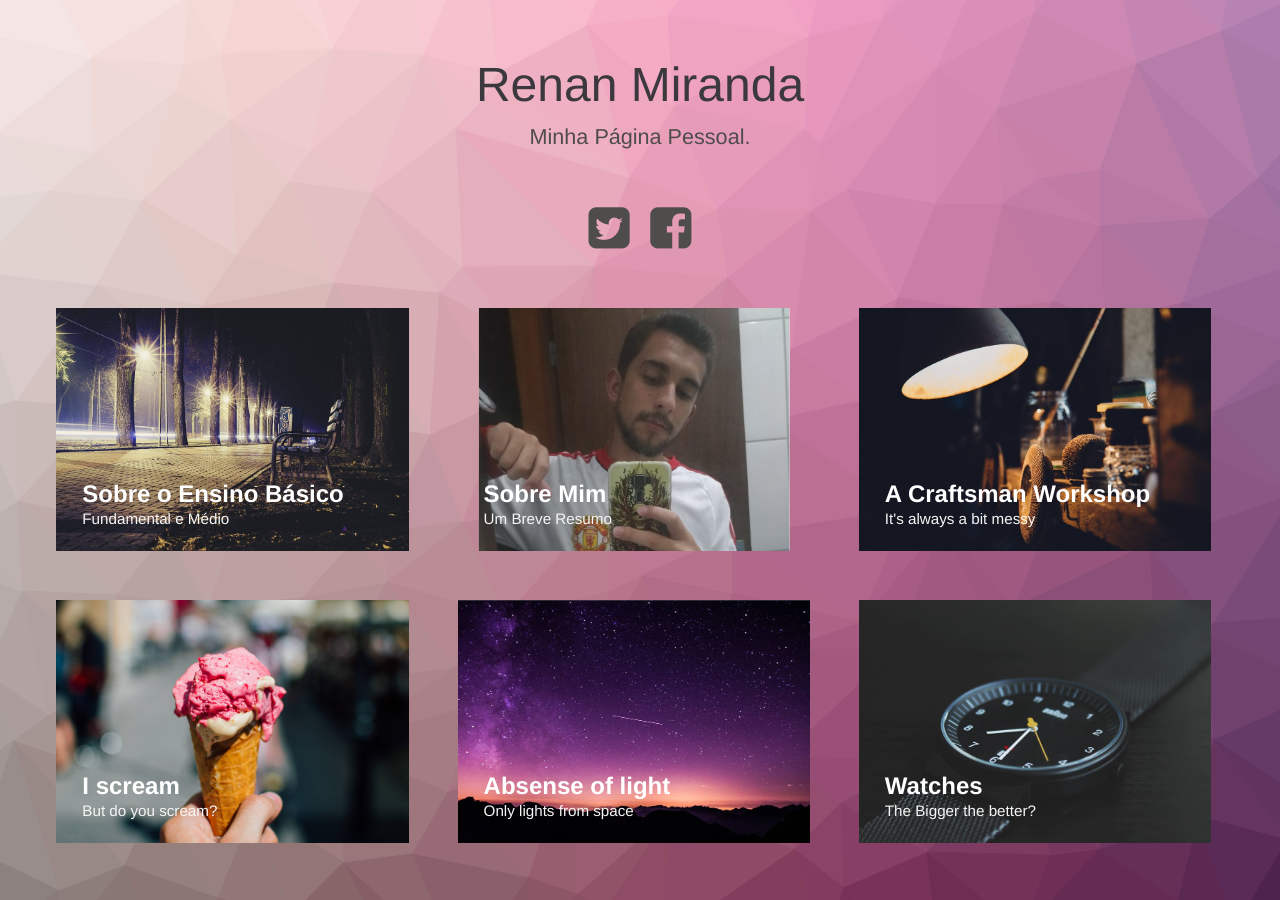
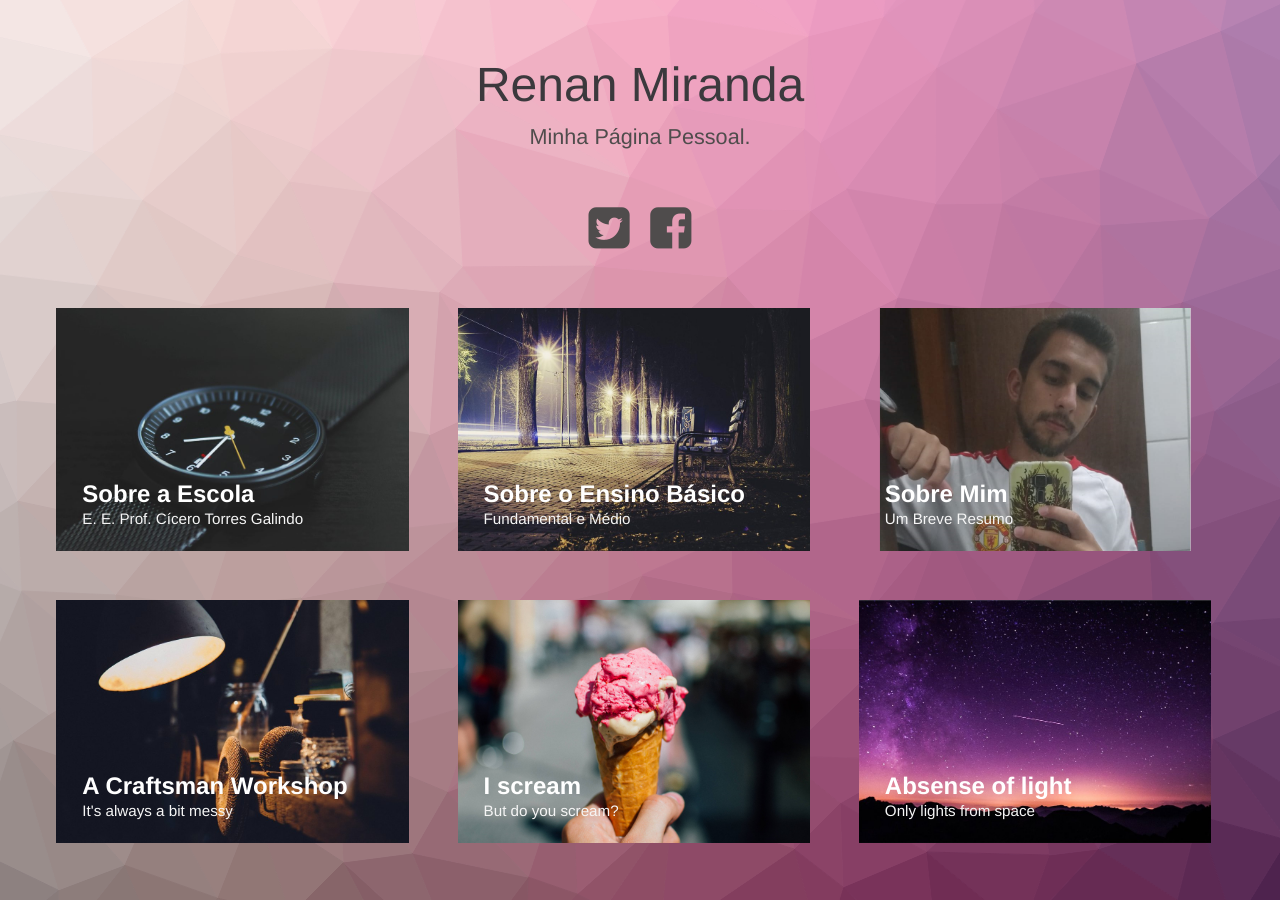
Before and after one commit to RMI6899/RMI6899, a Jekyll site: the page built from index.html, in a window 1280 px wide. Built offline with Jekyll 4.4.1, drawn with Linux system fonts in a browser that asks for light colours.

Commit message:
edição no "sobre a escola"

```diff
--- a/_posts/2015-04-22-what-time.markdown
+++ b/_posts/2015-04-22-what-time.markdown
@@ -1,10 +1,10 @@
 ---
-title:  "Watches"
-subtitle: "The Bigger the better?"
-author: "Wferr"
+title:  "Sobre a Escola"
+subtitle: "E. E. Prof. Cícero Torres Galindo"
+author: "Renan Miranda"
 avatar: "img/authors/wferr.png"
 image: "img/c.jpg"
-date:   2015-04-22 12:12:12
+date:   16-08-2019 12:12:12
 ---
 
 ### Dolor sit amet?
```
